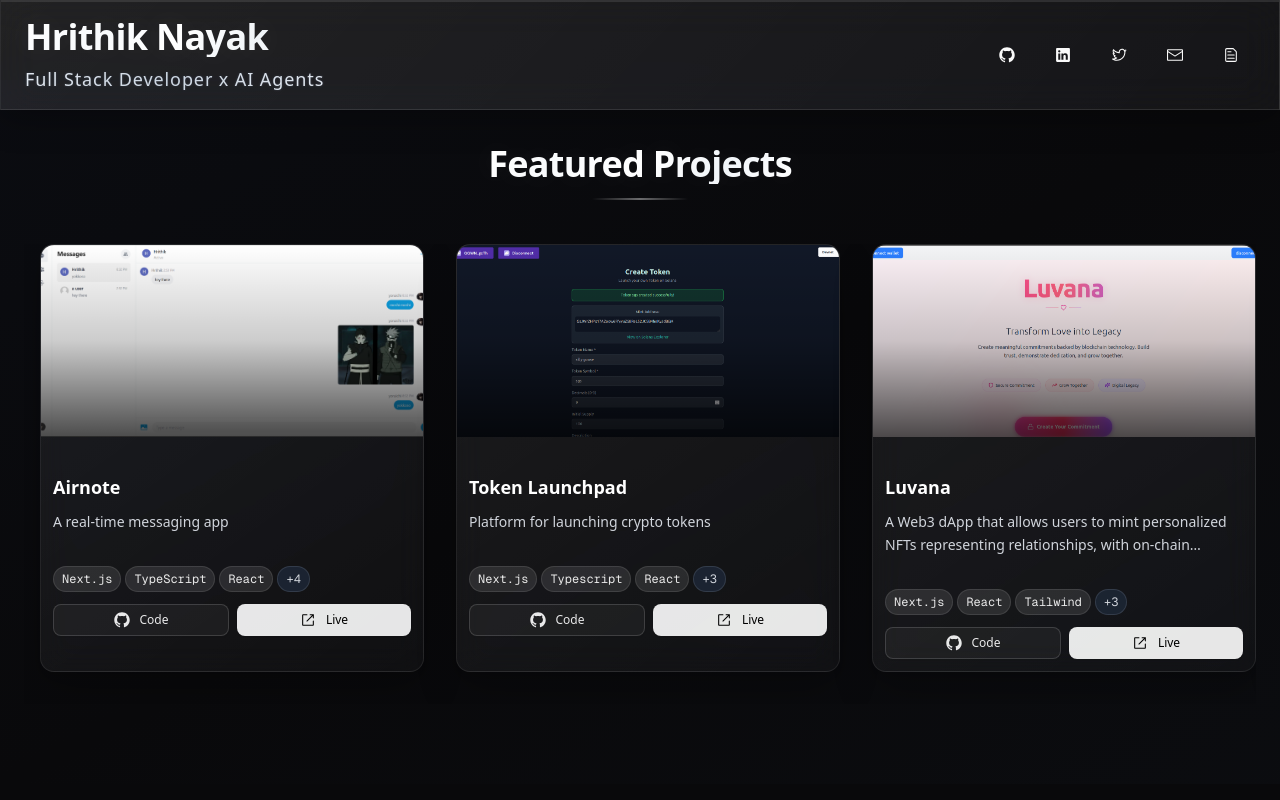
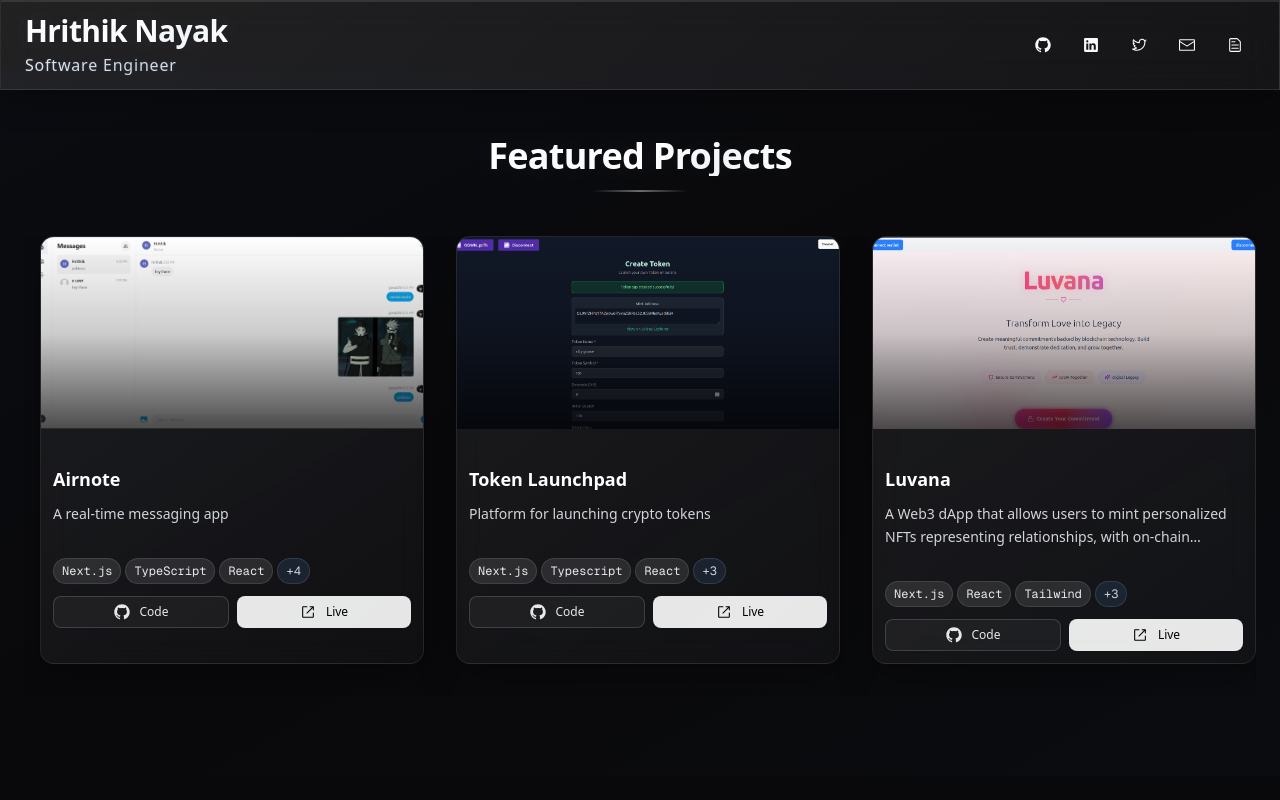
Before and after one commit to hrithik210/revamped-portfolio, a Next.js app: page / in a window 1280 px wide. Shown: the top 800 px of the page. Built offline with nearby package versions, Linux system fonts and the light colour scheme.

Commit message:
some more changes

```diff
--- a/app/page.tsx
+++ b/app/page.tsx
@@ -8,7 +8,7 @@ export default function Home() {
   return (
     <div className="min-h-screen bg-background">
       <Header />
-      <div className="pt-20">
+      <div className="pt-18">
         <ProjectsSection />
 
         {/* Tech Stack and Experience Side by Side */}
--- a/components/Header.tsx
+++ b/components/Header.tsx
@@ -12,7 +12,7 @@ export default function Header() {
       animate={{ y: 0 }}
       transition={{ duration: 0.5 }}
     >
-      <div className="container mx-auto px-6 py-4">
+      <div className="container mx-auto px-6 py-3">
         <div className="flex items-center justify-between">
           {/* Name and Title - Left Side */}
           <motion.div
@@ -23,12 +23,12 @@ export default function Header() {
             whileHover={{ scale: 1.005 }}
           >
             <div className="relative">
-              <h1 className="premium-name text-2xl md:text-3xl lg:text-4xl font-bold tracking-tight mb-2 cursor-default">
+              <h1 className="premium-name text-xl md:text-2xl lg:text-3xl font-bold tracking-tight mb-1 cursor-default">
                 {personalInfo.name}
               </h1>
 
               <p
-                className="premium-title text-sm md:text-base lg:text-lg tracking-wide cursor-default"
+                className="premium-title text-sm md:text-base tracking-wide cursor-default"
                 data-text={personalInfo.title}
               >
                 {personalInfo.title}
@@ -60,7 +60,7 @@ export default function Header() {
                     variant="ghost"
                     size="lg"
                     asChild
-                    className="text-foreground hover:text-foreground hover:bg-accent/30 transition-all duration-300 h-12 w-12 p-1 rounded-lg relative group"
+                    className="text-foreground hover:text-foreground hover:bg-accent/30 transition-all duration-300 h-10 w-10 p-1 rounded-lg relative group"
                   >
                     <a
                       href={social.href}
@@ -70,7 +70,7 @@ export default function Header() {
                       title={social.name}
                       {...(social.download && { download: social.download })}
                     >
-                      <IconComponent className="w-9 h-9" />
+                      <IconComponent className="w-7 h-7" />
 
                       {/* Custom Tooltip */}
                       <div className="absolute -bottom-10 left-1/2 transform -translate-x-1/2 bg-card/90 backdrop-blur-sm border border-border/50 text-foreground text-xs px-2 py-1 rounded-md opacity-0 group-hover:opacity-100 transition-opacity duration-200 pointer-events-none whitespace-nowrap shadow-lg z-50">
--- a/data.ts
+++ b/data.ts
@@ -42,7 +42,7 @@ export interface PersonalInfo {
 // Personal information
 export const personalInfo: PersonalInfo = {
   name: "Hrithik Nayak",
-  title: "Full Stack Developer x AI Agents",
+  title: "Software Engineer",
   email: "hrithikkumar79@outlook.com",
   resumeUrl: "https://drive.google.com/file/d/1D_BbUzEN_ODn3o0uQqvV8V99EuZVtMTS/view?usp=sharing",
   resumeFilename: "Hrithik_Nayak_Resume.pdf"
```
